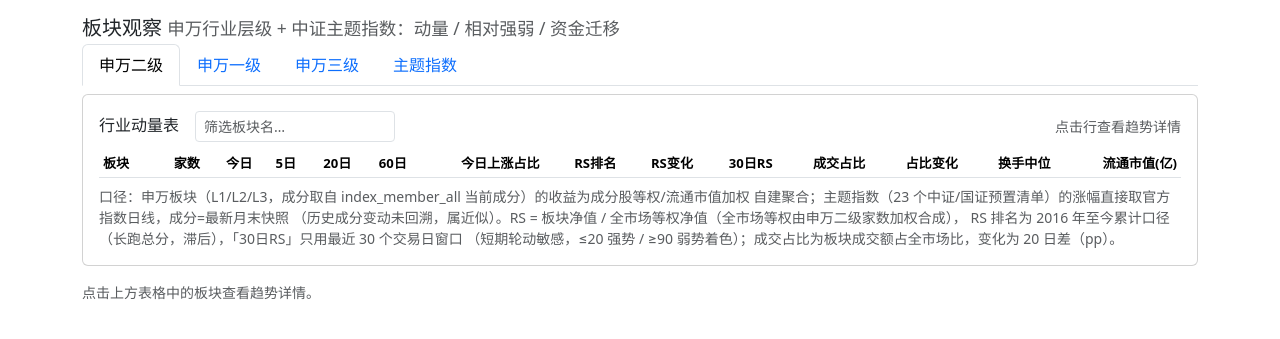
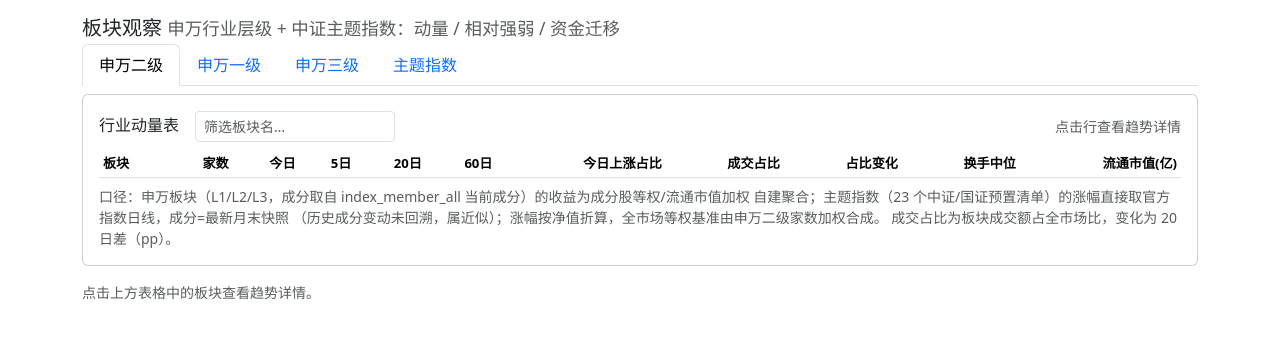
Before and after one commit to xiaopan91/ps_web, a FastAPI app: page /industry in a window 1280 px wide. Shown: the part 66-405 px from the top of the page. Run offline with FastAPI, Linux system fonts and the light colour scheme; data that the repository does not hold is empty; some libraries are stand-ins or nearby versions.

Commit message:
板块观察移除 RS 指标
去掉表格 RS排名/RS变化/30日RS 三列与详情页 RS 图，API 同步移除
rs/rs_rank/rs_chg/rs30/rs30_rank 字段（保留多窗口涨幅、成交占比、
上涨占比与全市场等权基准）。另修 loadOverview 误清 URL 选中板块

```diff
--- a/app/routers/industry.py
+++ b/app/routers/industry.py
@@ -73,23 +73,6 @@
     mkt_r20 = ((mkt_cum.iloc[-1] / mkt_cum.iloc[-21] - 1) * 100
                if len(mkt_cum) > 20 else np.nan)
 
-    rs_now = cum.iloc[-1] / mkt_cum.iloc[-1]
-    rs_rank = rs_now.rank(ascending=False)
-    if len(cum) > 20:
-        rs_rank_ago = (cum.iloc[-21] / mkt_cum.iloc[-21]).rank(ascending=False)
-        rs_chg = rs_rank_ago - rs_rank
-    else:
-        rs_chg = pd.Series(np.nan, index=cum.columns)
-
-    # 30 日窗口 RS：只用最近 30 个交易日的相对表现
-    if len(cum) > 30:
-        rs30 = ((cum.iloc[-1] / cum.iloc[-31])
-                / (mkt_cum.iloc[-1] / mkt_cum.iloc[-31])) * 100
-        rs30_rank = rs30.rank(ascending=False)
-    else:
-        rs30 = pd.Series(np.nan, index=cum.columns)
-        rs30_rank = pd.Series(np.nan, index=cum.columns)
-
     latest = df[df["trade_date"] == dates[-1]].set_index("board_code")
     ago20 = (df[df["trade_date"] == dates[-21]].set_index("board_code")
              if len(dates) > 20 else latest)
@@ -103,10 +86,6 @@
         "n_stocks": latest["n_stocks"].reindex(cum.columns).values,
         "r1": r1.values, "r5": r5.values, "r20": r20.values, "r60": r60.values,
         "up_ratio": up_ratio.reindex(cum.columns).values,
-        "rs_rank": rs_rank.values.astype(int),
-        "rs_chg": rs_chg.values,
-        "rs30": rs30.values,
-        "rs30_rank": rs30_rank.values.astype(int),
         "share": latest["amount_share"].reindex(cum.columns).values,
         "share_chg": share_chg.reindex(cum.columns).values,
         "turnover_med": latest["turnover_med"].reindex(cum.columns).values,
@@ -153,7 +132,6 @@
     nav_eq = ((1 + df["ret_eq"].fillna(0) / 100).cumprod() * 100).to_numpy()
     nav_cap = ((1 + df["ret_cap"].fillna(0) / 100).cumprod() * 100).to_numpy()
     mkt_nav = (mkt / mkt.bfill().iloc[0] * 100).to_numpy()        # 归一到窗口首日=100
-    rs = nav_eq / mkt_nav * 100
     up_ratio = df["up_count"] / (df["up_count"] + df["down_count"]) * 100
 
     def col(s, d=2):
@@ -167,7 +145,6 @@
         "nav_eq": col(nav_eq),        # theme=官方指数净值（期初=100）；申万=等权自建
         "nav_cap": col(nav_cap),      # 申万=加权自建；theme 同官方
         "mkt_nav": col(mkt_nav),
-        "rs": col(rs),
         "amount_share": col(df["amount_share"], 3),
         "up_ratio": col(up_ratio, 1),
         "turnover_med": col(df["turnover_med"]),
--- a/static/js/industry.js
+++ b/static/js/industry.js
@@ -38,7 +38,6 @@
     async function loadOverview() {
       const seq = ++ovSeq;
       loading.value = true;
-      sel.value = null;   // 切类型后原选中板块可能不存在，先清空
       detail.value = null;
       try {
         const res = await fetch(`/api/industry/overview?type=${type.value}`);
@@ -46,6 +45,8 @@
         if (seq !== ovSeq) return;
         rows.value = data?.rows || [];
         summary.value = data?.summary || null;
+        // 类型切换后原选中板块可能不在新列表里，此时才清空
+        if (sel.value && !rows.value.some(r => r.industry === sel.value)) sel.value = null;
       } catch (e) { /* 静默 */ }
       finally { if (seq === ovSeq) loading.value = false; }
     }
@@ -124,20 +125,6 @@
         dataZoom: [{ type: "inside" }, { type: "slider", height: 16, bottom: 6 }],
         series,
       }, true);
-      chart("chart-rs").setOption({
-        animation: false,
-        tooltip: { trigger: "axis" },
-        grid: { left: 50, right: 15, top: 15, bottom: 40 },
-        xAxis: { type: "category", data: d.dates },
-        yAxis: { scale: true, splitNumber: 3 },
-        dataZoom: [{ type: "inside" }],
-        series: [
-          mk("RS", d.rs, "#0ea5e9"),
-          { name: "100基准", type: "line", data: d.dates.map(() => 100),
-            showSymbol: false, lineStyle: { width: 1, type: "dashed", color: "#94a3b8" },
-            itemStyle: { color: "#94a3b8" }, tooltip: { show: false } },
-        ],
-      }, true);
       chart("chart-share").setOption({
         animation: false,
         tooltip: { trigger: "axis", valueFormatter: v => v + "%" },
--- a/templates/industry.html
+++ b/templates/industry.html
@@ -80,9 +80,6 @@
                 <th class="text-end" @click="sortBy('r20')">20日</th>
                 <th class="text-end" @click="sortBy('r60')">60日</th>
                 <th class="text-end" @click="sortBy('up_ratio')">今日上涨占比</th>
-                <th class="text-end" @click="sortBy('rs_rank')">RS排名</th>
-                <th class="text-end" @click="sortBy('rs_chg')">RS变化</th>
-                <th class="text-end" @click="sortBy('rs30_rank')" title="最近30个交易日窗口的相对强弱排名">30日RS</th>
                 <th class="text-end" @click="sortBy('share')">成交占比</th>
                 <th class="text-end" @click="sortBy('share_chg')">占比变化</th>
                 <th class="text-end" @click="sortBy('turnover_med')">换手中位</th>
@@ -101,10 +98,6 @@
                 <td class="text-end" :class="xcls(r.r20)">{{ fx(r.r20) }}</td>
                 <td class="text-end" :class="xcls(r.r60)">{{ fx(r.r60) }}</td>
                 <td class="text-end text-muted">{{ fx(r.up_ratio) }}</td>
-                <td class="text-end">{{ r.rs_rank }}</td>
-                <td class="text-end" :class="r.rs_chg>0?'up':(r.rs_chg<0?'down':'text-muted')">
-                  {{ r.rs_chg>0?'↑'+r.rs_chg:(r.rs_chg<0?'↓'+(-r.rs_chg):'—') }}</td>
-                <td class="text-end" :class="r.rs30_rank<=20?'up':(r.rs30_rank>=90?'down':'')">{{ r.rs30_rank }}</td>
                 <td class="text-end text-muted">{{ fx(r.share) }}</td>
                 <td class="text-end" :class="xcls(r.share_chg)">{{ fx(r.share_chg, 2) }}</td>
                 <td class="text-end text-muted">{{ fx(r.turnover_med) }}</td>
@@ -116,9 +109,8 @@
         <div class="text-muted small mt-2">
           口径：申万板块（L1/L2/L3，成分取自 index_member_all 当前成分）的收益为成分股等权/流通市值加权
           自建聚合；主题指数（23 个中证/国证预置清单）的涨幅直接取官方指数日线，成分=最新月末快照
-          （历史成分变动未回溯，属近似）。RS = 板块净值 / 全市场等权净值（全市场等权由申万二级家数加权合成），
-          RS 排名为 2016 年至今累计口径（长跑总分，滞后），「30日RS」只用最近 30 个交易日窗口
-          （短期轮动敏感，≤20 强势 / ≥90 弱势着色）；成交占比为板块成交额占全市场比，变化为 20 日差（pp）。
+          （历史成分变动未回溯，属近似）；涨幅按净值折算，全市场等权基准由申万二级家数加权合成。
+          成交占比为板块成交额占全市场比，变化为 20 日差（pp）。
         </div>
       </div></div>
 
@@ -139,11 +131,7 @@
           <div id="chart-nav" class="chart"></div>
         </div></div>
         <div class="row g-3">
-          <div class="col-12 col-lg-6"><div class="card"><div class="card-body">
-            <h6 class="card-title small text-muted mb-1">相对强弱 RS（行业等权 / 全市场等权 ×100，>100 强于大盘）</h6>
-            <div id="chart-rs" class="chart-sm"></div>
-          </div></div></div>
-          <div class="col-12 col-lg-6"><div class="card"><div class="card-body">
+          <div class="col-12"><div class="card"><div class="card-body">
             <h6 class="card-title small text-muted mb-1">成交占比 % 与上涨家数占比 %</h6>
             <div id="chart-share" class="chart-sm"></div>
           </div></div></div>
@@ -156,6 +144,6 @@
   <script src="/static/vendor/vue/vue.global.prod.js"></script>
   <script src="/static/vendor/bootstrap/bootstrap.bundle.min.js"></script>
   <script src="/static/vendor/echarts/echarts.min.js"></script>
-  <script src="/static/js/industry.js?v=20260921-3"></script>
+  <script src="/static/js/industry.js?v=20260922-2"></script>
 </body>
 </html>
```
